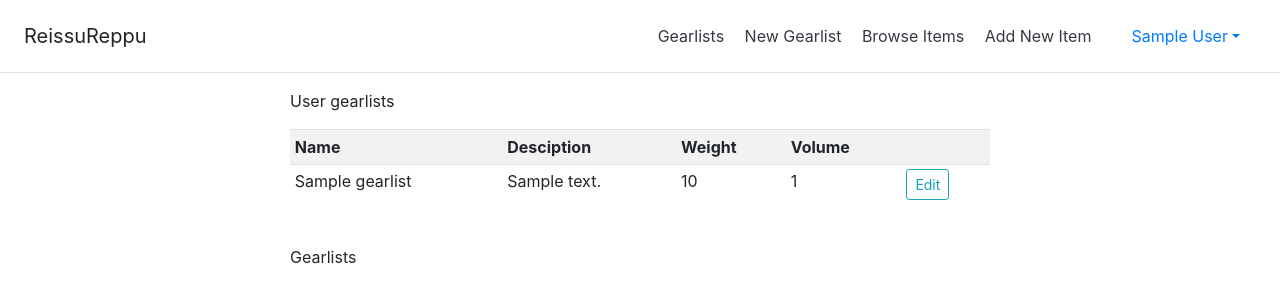
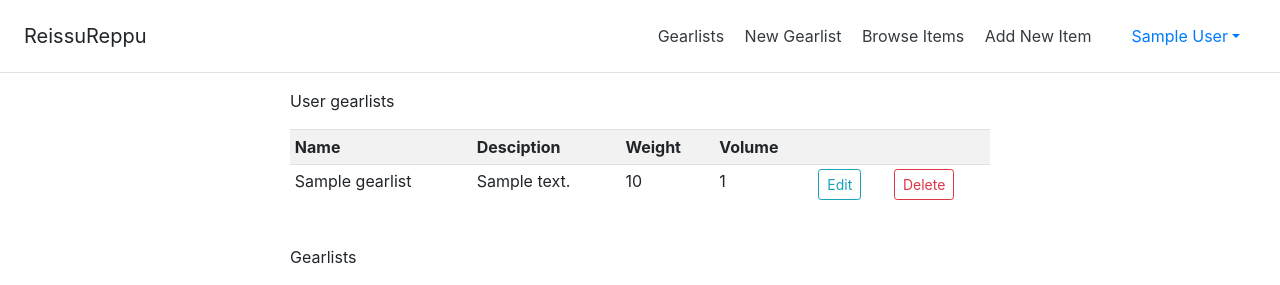
Before and after one commit to juhakaup/ReissuReppu, a Flask app: page /lists in a window 1280 px wide. Shown: the top 285 px of the page. Run offline with Flask 2, Linux system fonts and the light colour scheme; a user stored in the database is signed in; tables that the repository leaves empty hold one stand-in row (values such as "Sample post"); some libraries are stand-ins or nearby versions.

Commit message:
listan poistaminen

```diff
--- a/application/gearlists/views.py
+++ b/application/gearlists/views.py
@@ -54,6 +54,19 @@ def modify_list(list_id):
         print(item["name"])
     return render_template("gearlists/modify.html", gearlist = gearlist, items = gearlist.items, availableItems = availableItems)
 
+# Remove gearlist
+@app.route("/lists/rm/<list_id>", methods=["POST"])
+@login_required
+def delete_list(list_id):
+    gearlist = GearList.query.get(list_id)
+    if gearlist.user_id != current_user.id:
+        return redirect(url_for("lists_index"))
+    db.session.delete(gearlist)
+    db.session.commit()
+
+    return redirect(url_for("lists_index"))
+
+
 # Adding items to a gearlist
 @app.route("/lists/<list_id>/<item_id>", methods=["POST"])
 @login_required
--- a/application/templates/gearlists/list.html
+++ b/application/templates/gearlists/list.html
@@ -13,6 +13,7 @@
             <th>Weight</th>
             <th>Volume</th>
             <th></th>
+            <th></th>
         </tr>
         {% for list in userLists %}
         <tr>
@@ -25,6 +26,11 @@
                     <input type="submit" value="Edit" class="btn btn-sm btn-outline-info" />
                 </form>
             </td>
+            <td>
+                    <form method="POST" action="{{ url_for('delete_list',list_id=list.list_id) }}">
+                        <input type="submit" value="Delete" class="btn btn-sm btn-outline-danger" />
+                    </form>
+                </td>
         </tr>
         {% endfor %}
     </table>
```
